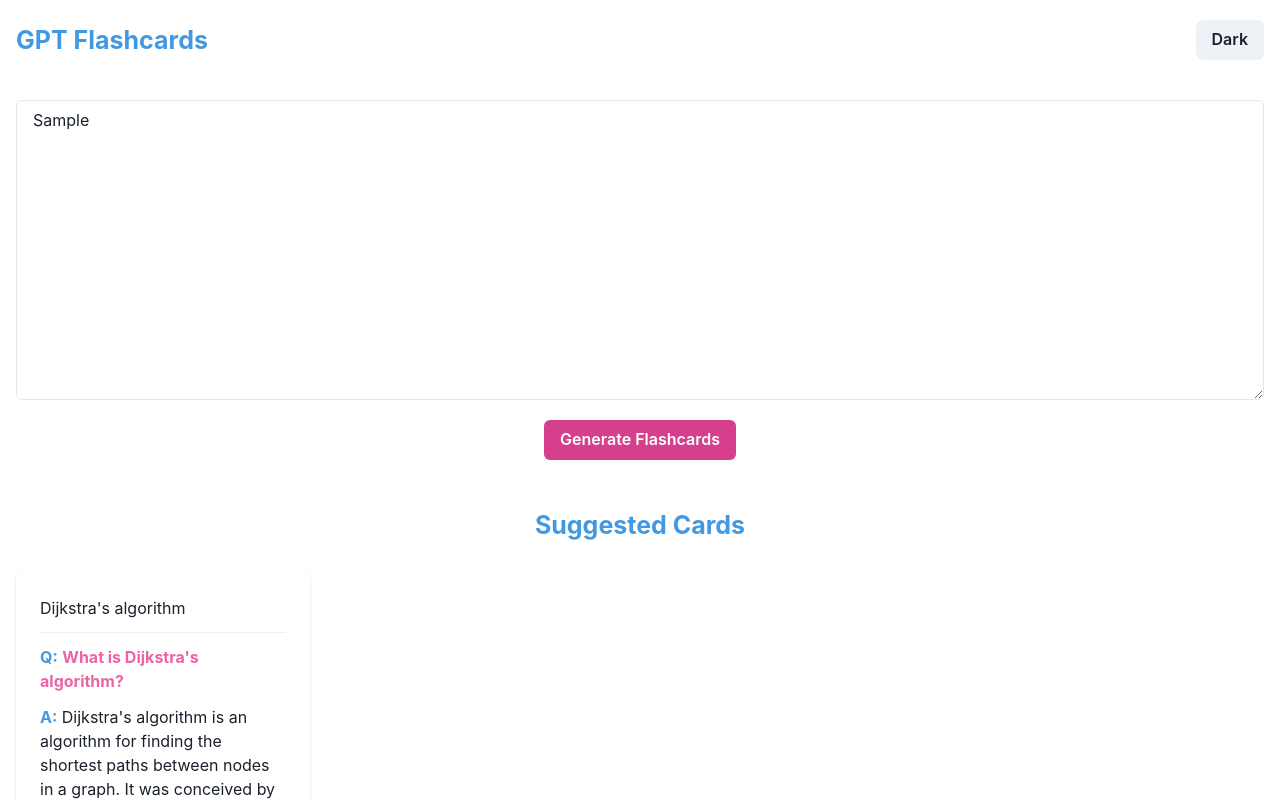
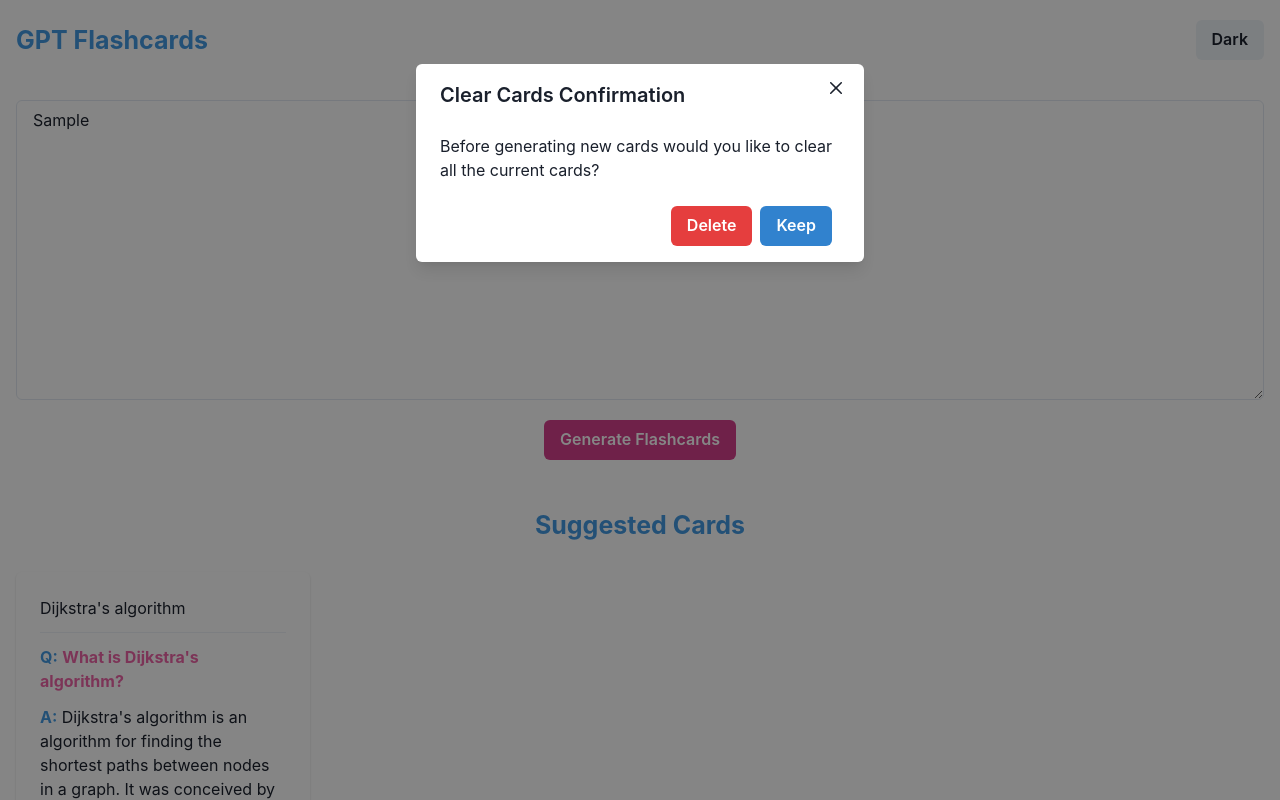
Before and after one commit to thomasyao15/gpt-flashcards, a React (Create React App) app in the folder client/: page / in a window 1280 px wide. Both pictures are taken after typing "Sample" into the empty fields and a click on the button "Generate Flashcards". Shown: the top 800 px of the page. Built offline with nearby package versions, Linux system fonts and the light colour scheme; no server answers.

Commit message:
add modal to clear cards

```diff
--- a/client/src/App.tsx
+++ b/client/src/App.tsx
@@ -12,13 +12,14 @@ import { useState } from "react";
 import axios from "axios";
 import { v4 as uuidv4 } from "uuid";
 import Flashcard from "./components/Flashcard";
+import ClearCardsModal from "./components/ClearCardsModal";
 
 export const App = () => {
   const { colorMode, toggleColorMode } = useColorMode();
   const [content, setContent] = useState("");
   const [isLoading, setIsLoading] = useState(false);
   const [totalTokensUsed, setTotalTokensUsed] = useState(0);
-
+  const [showClearModal, setShowClearModal] = useState(false);
   const [cards, setCards] = useState([
     {
       uuid: "1",
@@ -37,6 +38,18 @@ export const App = () => {
     },
   ]);
 
+  const handleClearModalOpen = () => {
+    setShowClearModal(true);
+  };
+
+  const handleClearModalClose = () => {
+    setShowClearModal(false);
+  };
+
+  const handleClearCards = () => {
+    setCards([]);
+  };
+
   const handleStatusChange = (uuid: string, status: string) => {
     const newCards = [...cards];
     const targetCardIdx = newCards.findIndex((card) => card.uuid === uuid);
@@ -51,9 +64,20 @@ export const App = () => {
     setCards(newCards);
   };
 
-  const handleGenerate = async () => {
+  const handleClickGenerate = () => {
+    if (cards.length > 0) {
+      handleClearModalOpen(); // Show the modal
+    } else {
+      generate();
+    }
+  };
+
+  const generate = async () => {
     console.log("Generating flashcards");
     setIsLoading(true); // Set isLoading to true
+
+    // set a 500ms delay before generating the flashcards
+    await new Promise((resolve) => setTimeout(resolve, 500));
 
     try {
       const response = await axios.post("http://localhost:5050/generateCards", {
@@ -65,7 +89,8 @@ export const App = () => {
         uuid: uuidv4(),
         status: "suggested",
       }));
-      setCards([...cards, ...generatedCards]);
+
+      setCards((prevCards) => [...prevCards, ...generatedCards]);
 
       const tokensUsed = response.data.totalTokens;
       setTotalTokensUsed(
@@ -135,7 +160,7 @@ export const App = () => {
       <Button
         mt={5}
         colorScheme="pink"
-        onClick={handleGenerate}
+        onClick={handleClickGenerate}
         isLoading={isLoading}
         loadingText="Generating"
       >
@@ -167,6 +192,20 @@ export const App = () => {
             />
           ))}
       </Grid>
+      <ClearCardsModal
+        isOpen={showClearModal}
+        onClose={handleClearModalClose}
+        onDelete={() => {
+          handleClearCards();
+          handleClearModalClose();
+          generate();
+        }}
+        onKeep={() => {
+          handleClearModalClose();
+          generate();
+        }}
+      />
+
       <Heading as="h1" fontSize={25} color="purple.300" mt={50}>
         Accepted Cards
       </Heading>
--- /dev/null
+++ b/client/src/components/ClearCardsModal.tsx
@@ -0,0 +1,49 @@
+import React from "react";
+import {
+  Button,
+  Modal,
+  ModalOverlay,
+  ModalContent,
+  ModalHeader,
+  ModalCloseButton,
+  ModalBody,
+  ModalFooter,
+} from "@chakra-ui/react";
+
+type ClearCardsModalProps = {
+  isOpen: boolean;
+  onClose: () => void;
+  onDelete: () => void;
+  onKeep: () => void;
+};
+
+const ClearCardsModal: React.FC<ClearCardsModalProps> = ({
+  isOpen,
+  onClose,
+  onDelete,
+  onKeep,
+}) => {
+  return (
+    <Modal isOpen={isOpen} onClose={onClose}>
+      <ModalOverlay />
+      <ModalContent>
+        <ModalHeader>Clear Cards Confirmation</ModalHeader>
+        <ModalCloseButton />
+        <ModalBody>
+          Before generating new cards would you like to clear all the current
+          cards?
+        </ModalBody>
+        <ModalFooter>
+          <Button colorScheme="red" mr={2} onClick={onDelete}>
+            Delete
+          </Button>
+          <Button colorScheme="blue" mr={2} onClick={onKeep}>
+            Keep
+          </Button>
+        </ModalFooter>
+      </ModalContent>
+    </Modal>
+  );
+};
+
+export default ClearCardsModal;
```
